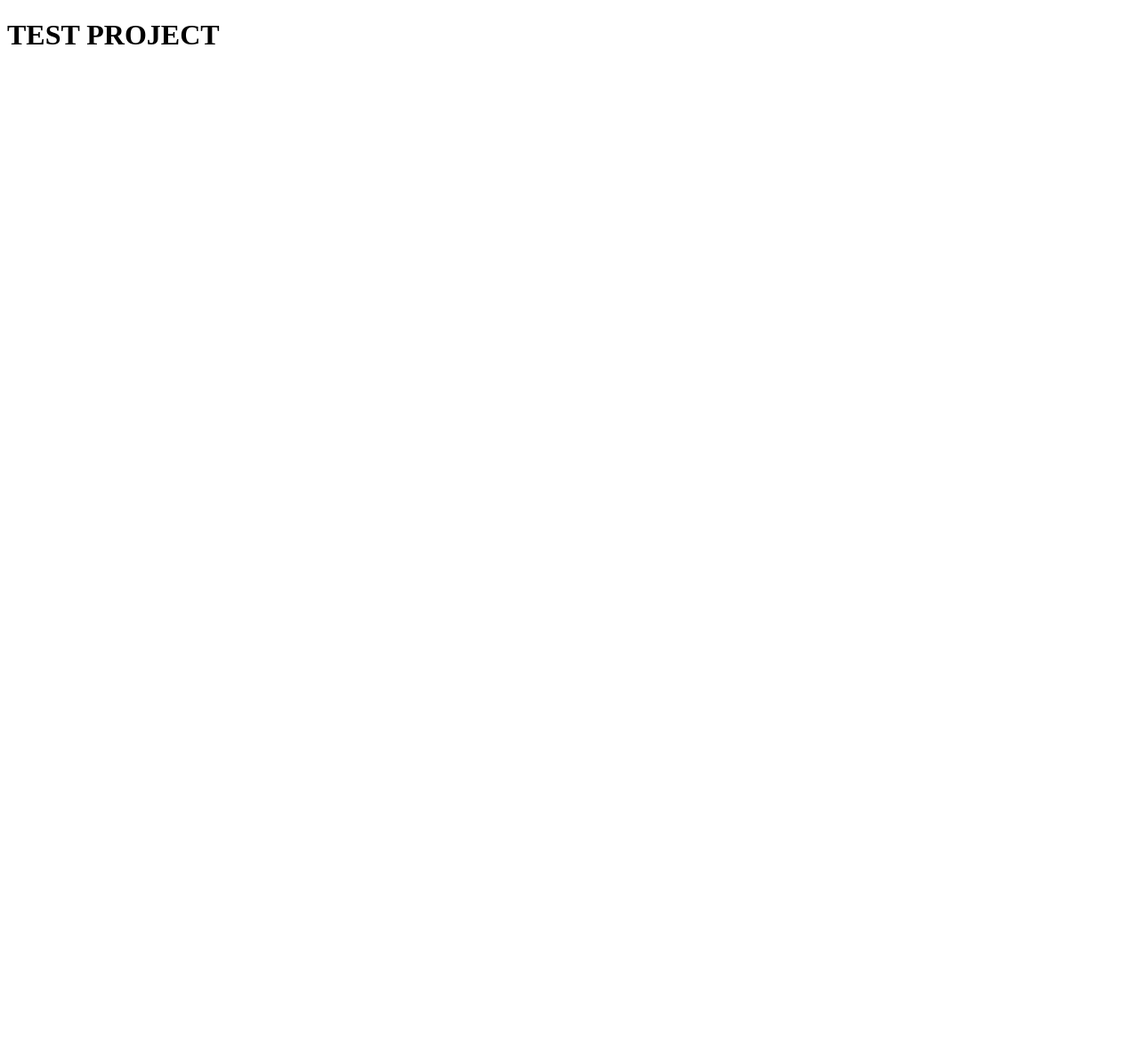
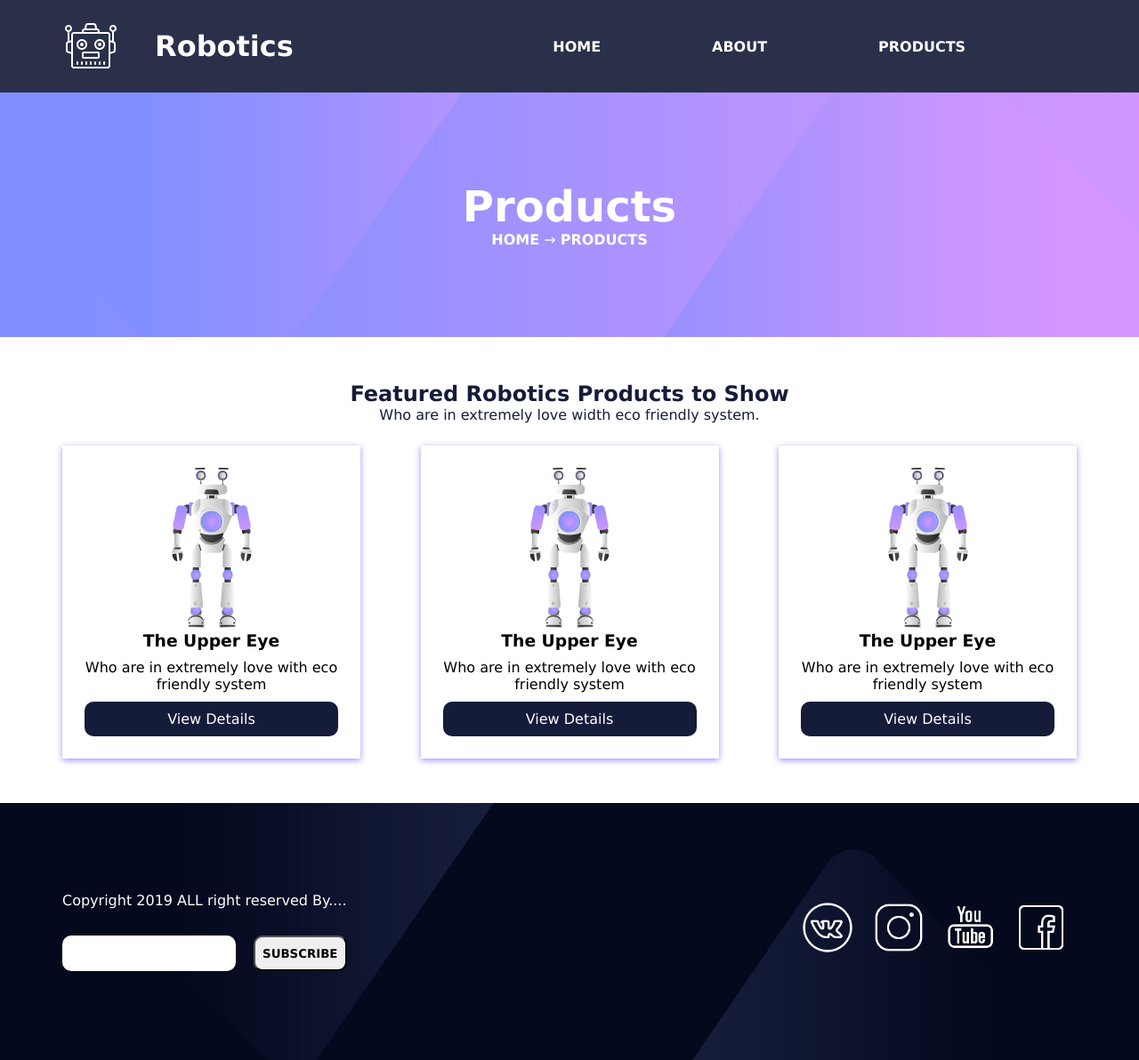
Before and after one commit to selt666/selt666.github.io, a plain HTML site: page index.html in a window 1280 px wide. Shown: the whole page at 89% size. Before the commit the page ends 800 px from the top, so only its background shows below. Drawn offline with Linux system fonts and the light colour scheme.

Commit message:
Update index.html

```diff
--- a/index.html
+++ b/index.html
@@ -1,10 +1,142 @@
 <!DOCTYPE html>
-<html>
-  <head>
+<html lang="en">
+<head>
     <meta charset="UTF-8">
-    <title> Test</title>
-  </head>
-  <body>
-    <h1> TEST PROJECT</h1>
-  </body>
+    <meta name="viewport" content="width=device-width, initial-scale=1.0">
+    <meta http-equiv="X-UA-Compatible" content="ie=edge">
+    <title>Robotics</title>
+    <link rel='stylesheet' href='index.css'>
+    <link rel='stylesheet' href='flex_training.css'>
+</head>
+<body>
+
+    <!--START HEADER-->
+    <header class = 'header'>
+
+        <div class = 'container'>
+            <div class = 'header-row'>
+                <!--START BLOCK LOGO-->
+                <div class = 'header-logo'>
+                    <img class = 'logo-img' src='img/logo.png'></img>
+                    <h1 class = 'logo-title'>Robotics</h1>
+                </div>
+                <!--END BLOCK LOGO-->
+
+                <!--START BLOCK MENU-->
+                <div class = 'header-menu'>
+                    <ul class = 'menu'>
+                        <li class = 'menu-item'>
+                            <a class = 'menu-link' href ='#'>Home</a>
+                        </li>
+                        <li class = 'menu-item'>
+                            <a class = 'menu-link' href ='#'>About</a>
+                        </li>
+                        <li class = 'menu-item'>
+                            <a class = 'menu-link' href ='#metka'>Products</a>
+                        </li>
+                    </ul>
+                </div>
+                <!--END BLOCK MENU-->
+            </div>
+        </div>
+
+    </header>
+    <!--END HEADER-->
+
+    <!--START MAIN-->
+    <main class = 'main'>
+        <!--START BANNER SECTION-->
+        <section class = 'banner-section'>
+            <div class = 'container'>
+                <div class = 'banner-text'>
+                    <h1 class = 'banner-title'>Products</h1>
+                    <div class = 'banner-description'>
+                        <a href = '#' class = 'menu-link'>Home</a> &#x2192 <a href = '#' class = 'menu-link'>Products</a>
+                    </div>
+                </div>
+            </div>
+        </section>
+        <!--END BANNER SECTION-->
+
+        <!--START CARDS SECTION-->
+        <section class = 'cards-section'>
+            <a name = 'metka'>
+            <div class = 'container'>
+                    <a name = 'metka'></a>
+                <div class = 'cards-text'>
+                    <h1 class = 'cards-title'>Featured Robotics Products to Show</h1>
+                    <div class = 'cards-description'>Who are in extremely love width eco friendly system.</div>
+                </div>
+
+                <div class = 'cards'>
+                    <div class = 'cards-row'>
+                        <div class = 'card'>
+
+                            <img class = 'card-img' src="img/p1.png">
+                            <div class = 'card-body'>
+                                <h3 class = 'card-title'>The Upper Eye</h3>
+                                <div class = 'card-text'>Who are in extremely love with eco friendly system</div>
+                                <div class = 'card-button'>
+                                    <a class = 'card-link' href = '#'>View Details</a>
+                                </div>
+                            </div>
+
+                        </div>
+                        <div class = 'card'>
+
+                            <img class = 'card-img' src="img/p1.png">
+                            <div class = 'card-body'>
+                                <h3 class = 'card-title'>The Upper Eye</h3>
+                                <div class = 'card-text'>Who are in extremely love with eco friendly system</div>
+                                <div class = 'card-button'>
+                                    <a class = 'card-link' href = '#'>View Details</a>
+                                </div>
+                            </div>
+
+                        </div>
+                        <div class = 'card'>
+
+                            <img class = 'card-img' src="img/p1.png">
+                            <div class = 'card-body'>
+                                <h3 class = 'card-title'>The Upper Eye</h3>
+                                <div class = 'card-text'>Who are in extremely love with eco friendly system</div>
+                                <div class = 'card-button'>
+                                    <a class = 'card-link' href = '#'>View Details</a>
+                                </div>
+                            </div>
+
+                        </div>
+                    </div>
+
+                </div>
+
+            </div>
+        </section>
+        <!--START CARDS SECTION-->
+    </main>
+    <!--END MAIN-->
+
+    <!--START FOOTER-->
+    <footer class = 'footer'>
+        <div class = 'container'>
+            <div class = 'footer-row'>
+                <div class = 'search'>
+                    <div class = 'copyright'>Copyright 2019 ALL right reserved By....</div>
+                    <div class="footer-search">
+                        <input type="text" class="footer-search-input">
+                        <button class="footer-search-button">Subscribe</button>
+                    </div>
+                </div>
+                <div class = 'social-networks'>
+                    <a href="#"><img class = 'footer-logo' src='img/vk.png'></a>
+                    <a href="#"><img class = 'footer-logo' src='img/instagram.png'></a>
+                    <a href="#"><img class = 'footer-logo' src='img/youtube.png'></a>
+                    <a href="#"><img class = 'footer-logo' src='img/facebook.png'></a>
+                </div>
+            </div>
+        </div>
+    </footer>
+    <!--END FOOTER-->
+
+</body>
 </html>
```
